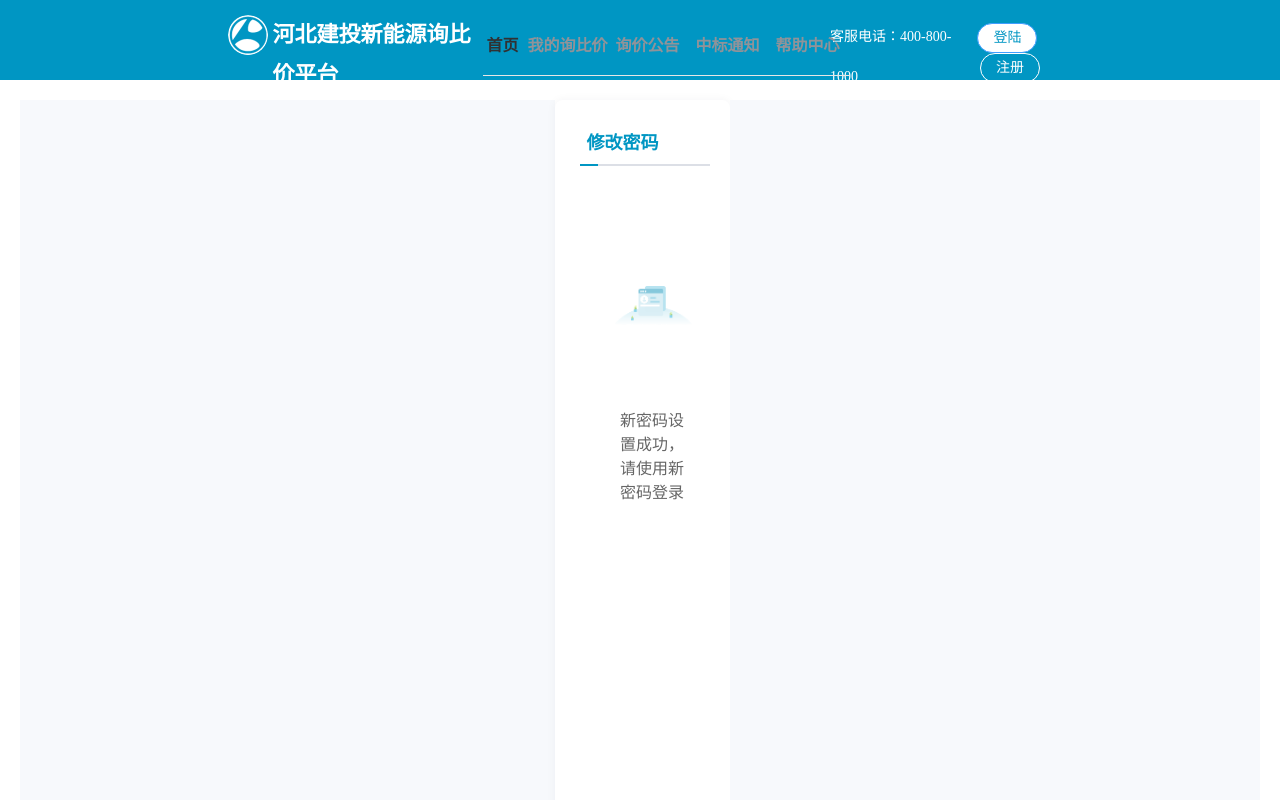
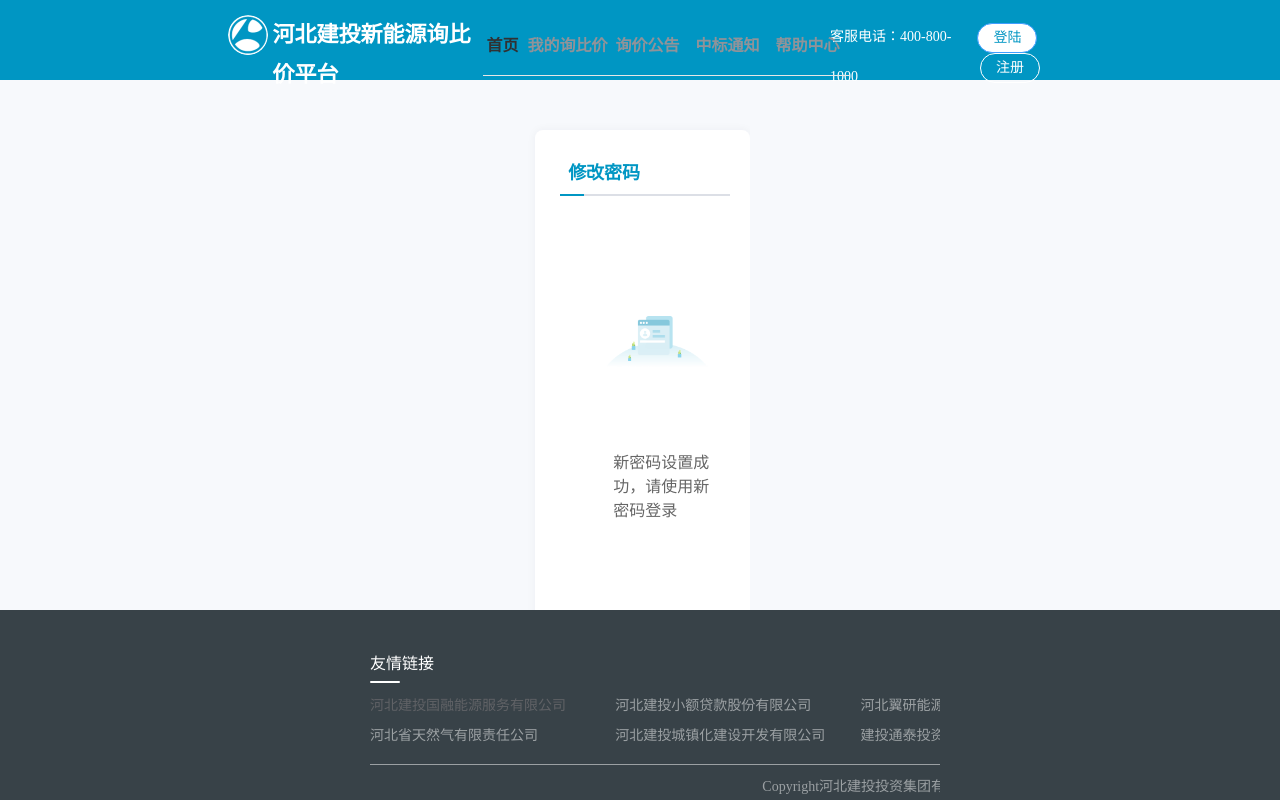
Before and after one commit to liuruoya/Enquiry, a Vue app: page /changePwdComplete in a window 1280 px wide. Built offline with nearby package versions, Linux system fonts and the light colour scheme.

Commit message:
优化页面公用组件适配

```diff
--- a/src/components/ContainerMould.vue
+++ b/src/components/ContainerMould.vue
@@ -6,7 +6,7 @@
       <el-header class="header"><WebsitHeaderTwo></WebsitHeaderTwo></el-header>
       <!-- 主内容-->
       <el-main class="main">
-        <el-container>
+        <el-container id="elcontainer">
           <!-- 内容左侧边-->
           <el-aside class="left"></el-aside>
           <el-main class="content-main">
@@ -43,11 +43,14 @@ export default {
 </script>
 
 <style scoped>
+  /*整体容器组件*/
   .container{
     position: fixed;
     display: flex;
     width: 100%;
+    height: 100%;
   }
+  /*头部*/
   .header{
     height: 80px !important;
     width: 100%;
@@ -55,12 +58,22 @@ export default {
     background-color: #0096C3;
     color: #ffffff;
   }
+  /*中间部分*/
   .main{
-    flex: 1
+    flex: 1;
+    padding: 0;
+    background-color: #f7f9fc;
   }
+  /*尾部*/
   .footer{
     background-color: #384248;
     text-align: center;
     height: 190px !important;
   }
+  /*main中间部分容器子容器*/
+  #elcontainer{
+    min-height: 100%;
+    background-color: #f7f9fc;
+  }
+
 </style>
--- a/src/views/register/ChangePwd.vue
+++ b/src/views/register/ChangePwd.vue
@@ -6,7 +6,7 @@
     <el-header class="header"><WebsitHeaderTwo></WebsitHeaderTwo></el-header>
 <!-- 主内容-->
     <el-main class="main">
-      <el-container>
+      <el-container id="elcontainer">
 <!-- 内容左侧边-->
         <el-aside class="left"></el-aside>
         <el-main class="content-main">
@@ -143,6 +143,7 @@ export default {
     position: fixed;
     display: flex;
     width: 100%;
+    height: 100%;
   }
   .header{
     height: 80px !important;
@@ -153,13 +154,14 @@ export default {
   }
   .main{
     flex: 1;
+    padding: 0;
+    background-color: #f7f9fc;
   }
   .footer{
     background-color: #384248;
     text-align: center;
     height: 190px !important;
   }
-
   .left {
     width: 535px !important;
     /* height: 600px !important; */
@@ -170,11 +172,16 @@ export default {
     /* height: 600px !important; */
     background-color: #f7f9fc;
   }
+  #elcontainer{
+    min-height: 100%;
+    background-color: #f7f9fc;
+  }
   .content-main {
     background-color: #ffffff;
+    border-radius: 8px;
+    height: 650px;
+    margin-top: 50px;
     padding-top: 30px;
-    border-radius: 8px;
-    height: 770px;
     box-shadow: 0px 0px 10px 0px rgba(0, 17, 59, 0.05);
   }
   .image {
@@ -191,7 +198,7 @@ export default {
     margin-top: 10px;
   }
   .divider-first {
-    width: 124px;
+    width: 135px;
     min-height: 2px;
     background-color: #0096c3;
     overflow: hidden;
--- a/src/views/register/ChangePwdComplete.vue
+++ b/src/views/register/ChangePwdComplete.vue
@@ -6,7 +6,7 @@
       <el-header class="header"><WebsitHeaderTwo></WebsitHeaderTwo></el-header>
       <!-- 主内容-->
       <el-main class="main">
-        <el-container>
+        <el-container id="elcontainer">
           <!-- 内容左侧边-->
           <el-aside class="left"></el-aside>
           <el-main class="content-main">
@@ -88,6 +88,7 @@ export default {
     position: fixed;
     display: flex;
     width: 100%;
+    height: 100%;
   }
   .header{
     height: 80px !important;
@@ -97,12 +98,18 @@ export default {
     color: #ffffff;
   }
   .main{
-    flex: 1
+    flex: 1;
+    padding: 0;
+    background-color: #f7f9fc;
   }
   .footer{
     background-color: #384248;
     text-align: center;
     height: 190px !important;
+  }
+  #elcontainer{
+    min-height: 100%;
+    background-color: #f7f9fc;
   }
   .left {
     width: 535px !important;
@@ -116,9 +123,10 @@ export default {
   }
   .content-main {
     background-color: #ffffff;
+    border-radius: 8px;
+    height: 650px;
+    margin-top: 50px;
     padding-top: 30px;
-    border-radius: 8px;
-    height: 770px;
     box-shadow: 0px 0px 10px 0px rgba(0, 17, 59, 0.05);
   }
   .image {
@@ -135,7 +143,7 @@ export default {
     margin-top: 10px;
   }
   .divider-first {
-    width: 124px;
+    width: 135px;
     min-height: 2px;
     background-color: #0096c3;
     overflow: hidden;
```
